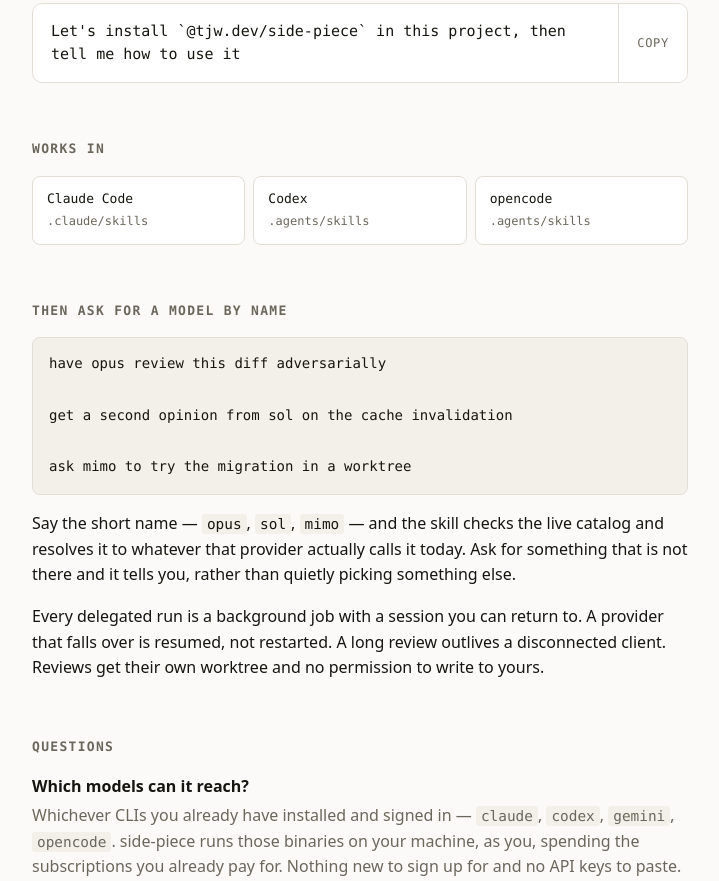
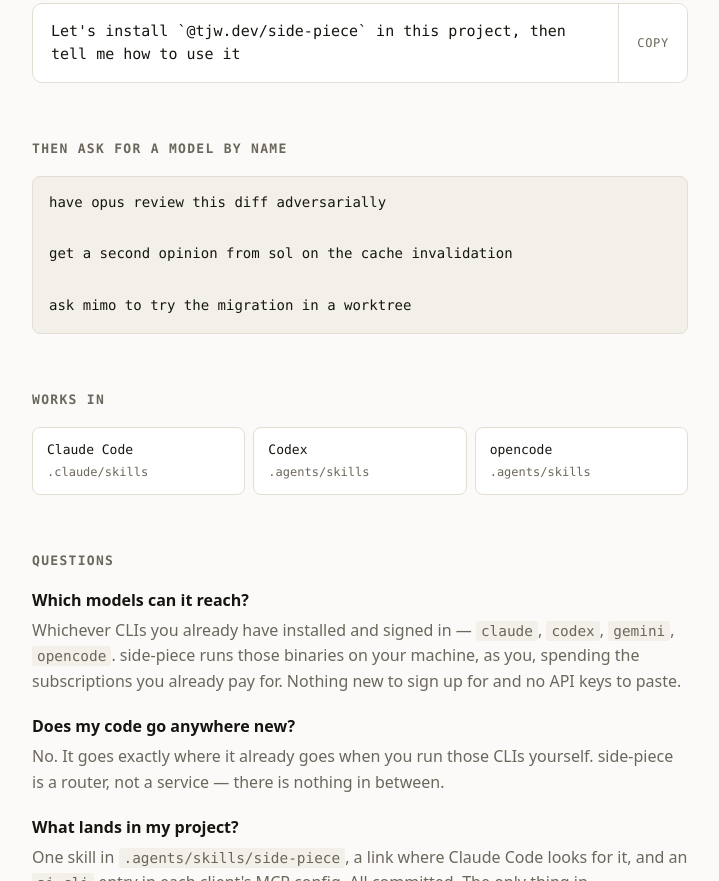
Before and after one commit to thejustinwalsh/side-piece, a website: page docs/index.html in a window 1280 px wide. Shown: the part 532-1413 px from the top of the page, without its empty margins (280-999 px from the left). Drawn offline with Linux system fonts and the light colour scheme.

Commit message:
docs: examples above the client list, drop the trailing prose
The prompt and the example prompts belong adjacent; the client list is
reference material and reads better after them.

```diff
--- a/docs/index.html
+++ b/docs/index.html
@@ -108,6 +108,13 @@
     <button id="c" aria-label="Copy prompt to clipboard">Copy</button>
   </div>
 
+  <h2>Then ask for a model by name</h2>
+  <pre><code>have opus review this diff adversarially
+
+get a second opinion from sol on the cache invalidation
+
+ask mimo to try the migration in a worktree</code></pre>
+
   <h2>Works in</h2>
   <div class="grid">
     <div>Claude Code<span>.claude/skills</span></div>
@@ -115,15 +122,7 @@
     <div>opencode<span>.agents/skills</span></div>
   </div>
 
-  <h2>Then ask for a model by name</h2>
-  <pre><code>have opus review this diff adversarially
 
-get a second opinion from sol on the cache invalidation
-
-ask mimo to try the migration in a worktree</code></pre>
-  <p>Say the short name — <code>opus</code>, <code>sol</code>, <code>mimo</code> — and the skill checks the live catalog and resolves it to whatever that provider actually calls it today. Ask for something that is not there and it tells you, rather than quietly picking something else.</p>
-
-  <p>Every delegated run is a background job with a session you can return to. A provider that falls over is resumed, not restarted. A long review outlives a disconnected client. Reviews get their own worktree and no permission to write to yours.</p>
 
   <h2>Questions</h2>
   <dl>
```
